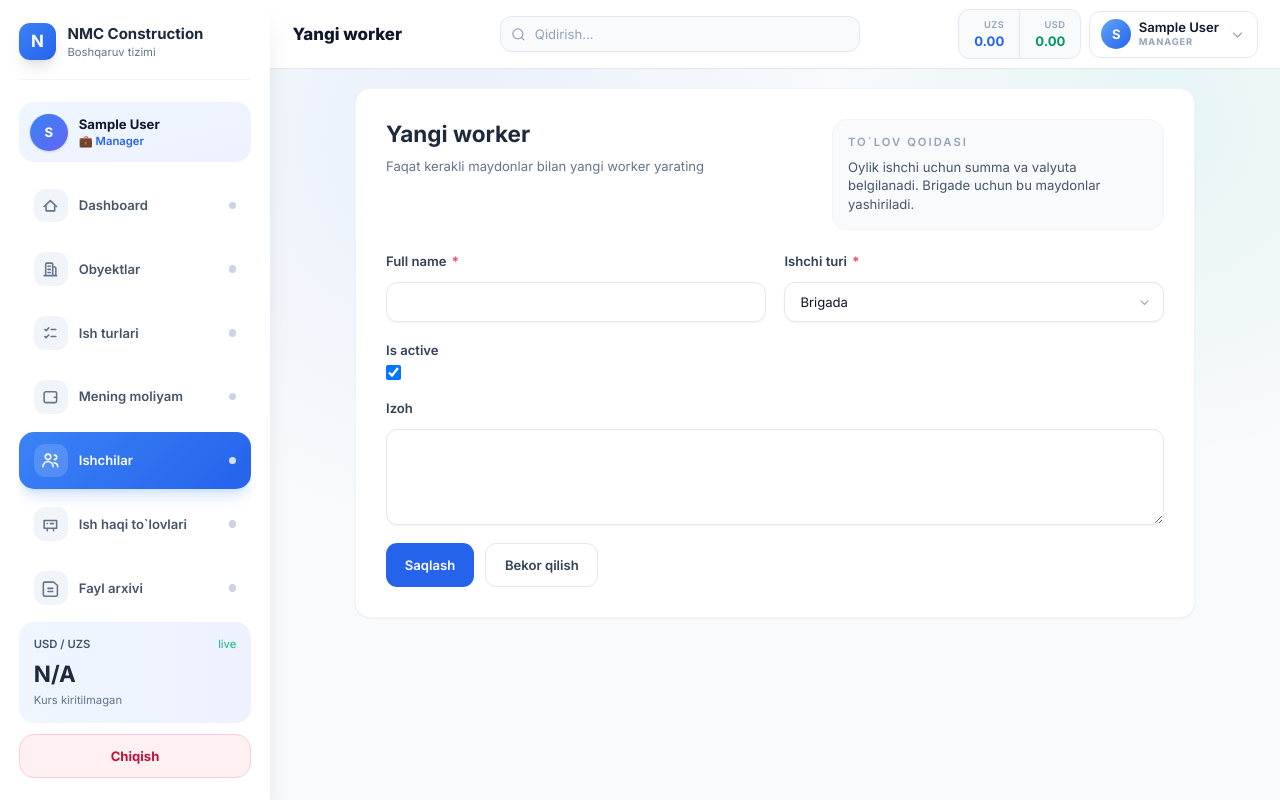
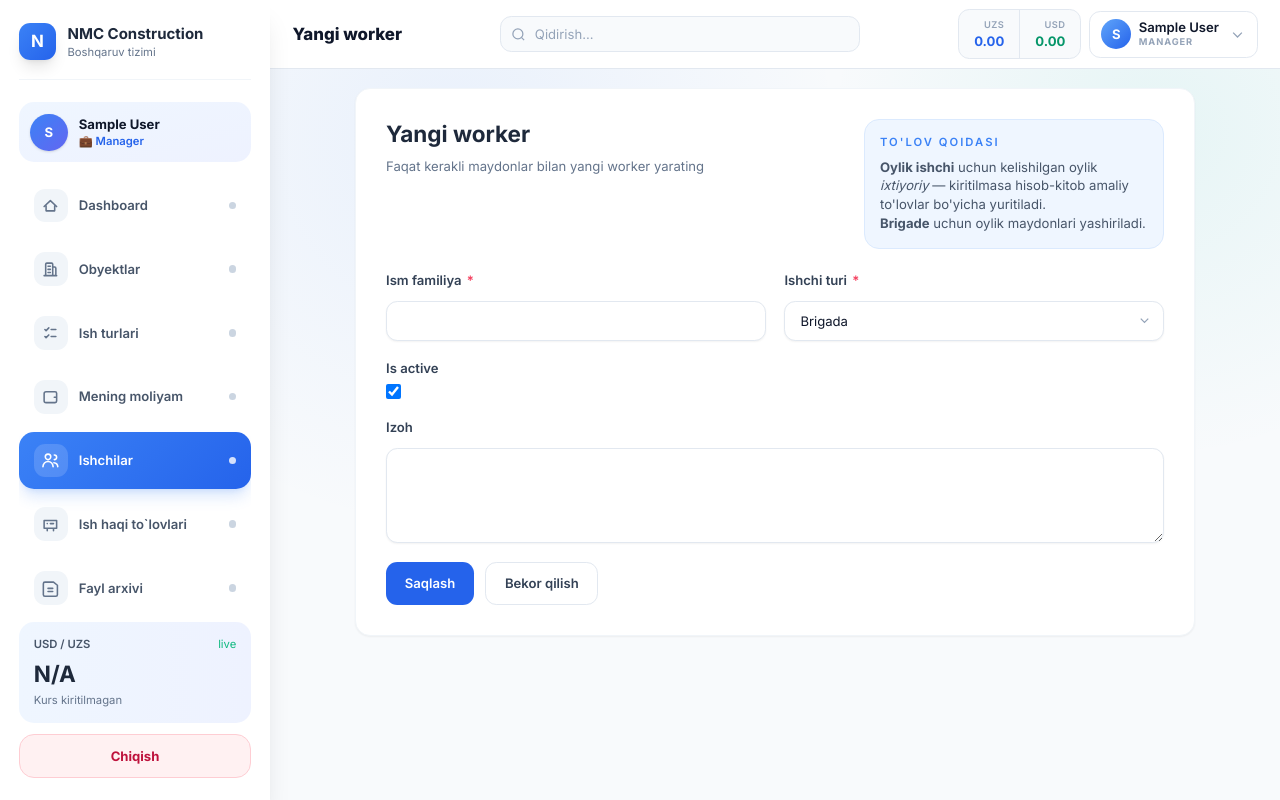
Before and after one commit to IskandarDusbekov/NMC, a Django app: page /workers/create/ in a window 1280 px wide. Run offline with Django 5.2, Linux system fonts and the light colour scheme; the visitor is signed in with stand-in values (Sample User, id 1); data that the repository does not hold is empty; some libraries are stand-ins or nearby versions.

Commit message:
feat: ishchi oylik maydoni ixtiyoriy — kelishuv asosida hisob-kitob
MONTHLY turida monthly_salary va salary_currency endi majburiy emas.
Ikkalasi yoki hech biri kiritilishi kerak. Brigade turida avtomatik tozalanadi.
worker_form/list/detail yangilandi: Kelishuv asosida badge, qarzdorlik hisob.

Co-Authored-By: Claude Sonnet 4.6 <noreply@anthropic.com>

```diff
--- a/apps/workforce/forms.py
+++ b/apps/workforce/forms.py
@@ -23,13 +23,15 @@ class WorkerForm(StyledFormMixin, forms.ModelForm):
 
     def __init__(self, *args, **kwargs):
         super().__init__(*args, **kwargs)
-        self.fields['full_name'].label = 'Full name'
+        self.fields['full_name'].label = 'Ism familiya'
         self.fields['worker_type'].label = 'Ishchi turi'
-        self.fields['monthly_salary'].label = 'Oylik summa'
-        self.fields['salary_currency'].label = 'Oylik valyutasi'
+        self.fields['monthly_salary'].label = 'Kelishilgan oylik summa'
+        self.fields['salary_currency'].label = 'Valyuta'
         self.fields['notes'].label = 'Izoh'
         self.fields['monthly_salary'].required = False
         self.fields['salary_currency'].required = False
+        self.fields['monthly_salary'].help_text = 'Ixtiyoriy. Kelishilgan oylik miqdori (to\'lash amaliy to\'lovlar bo\'yicha hisoblanadi).'
+        self.fields['salary_currency'].help_text = 'Ixtiyoriy. Faqat summa kiritilganda tanlang.'
         self.fields['worker_type'].widget.attrs['data-worker-type-input'] = 'true'
         self.fields['monthly_salary'].widget.attrs['data-worker-monthly-input'] = 'true'
         self.fields['salary_currency'].widget.attrs['data-worker-monthly-currency'] = 'true'
@@ -39,14 +41,21 @@ class WorkerForm(StyledFormMixin, forms.ModelForm):
         worker_type = cleaned_data.get('worker_type')
         monthly_salary = cleaned_data.get('monthly_salary')
         salary_currency = cleaned_data.get('salary_currency')
+
         if worker_type == Worker.WorkerType.BRIGADE:
+            # Brigade uchun oylik maydonlar har doim tozalanadi
             cleaned_data['monthly_salary'] = None
             cleaned_data['salary_currency'] = ''
         elif worker_type == Worker.WorkerType.MONTHLY:
-            if monthly_salary is None:
-                self.add_error('monthly_salary', 'Oylik ishchi uchun oylik summa majburiy.')
-            if not salary_currency:
-                self.add_error('salary_currency', 'Oylik ishchi uchun valyuta tanlang.')
+            # Oylik ishchi uchun maydonlar ixtiyoriy:
+            # kiritilmasa — None saqlanadi, hisob-kitob amaliy to'lovlar bo'yicha yuritiladi
+            if monthly_salary is not None and not salary_currency:
+                # Summa kiritilgan bo'lsa valyuta ham kerak
+                self.add_error('salary_currency', 'Summa kiritilgan bo\'lsa valyutani ham tanlang.')
+            if salary_currency and monthly_salary is None:
+                # Valyuta tanlangan bo'lsa summa ham kerak
+                self.add_error('monthly_salary', 'Valyuta tanlangan bo\'lsa summani ham kiriting.')
+
         return cleaned_data
 
 
--- a/templates/workforce/worker_form.html
+++ b/templates/workforce/worker_form.html
@@ -7,9 +7,12 @@
                 <h2 class="text-2xl font-bold text-slate-800">{{ page_title }}</h2>
                 <p class="mt-2 text-sm text-slate-500">{{ page_subtitle }}</p>
             </div>
-            <div class="rounded-2xl border border-slate-100 bg-slate-50 px-4 py-4">
-                <p class="text-xs font-semibold uppercase tracking-[0.18em] text-slate-400">To`lov qoidasi</p>
-                <p class="mt-2 max-w-xs text-sm text-slate-600">Oylik ishchi uchun summa va valyuta belgilanadi. Brigade uchun bu maydonlar yashiriladi.</p>
+            <div class="rounded-2xl border border-blue-100 bg-blue-50 px-4 py-4 max-w-xs">
+                <p class="text-xs font-semibold uppercase tracking-[0.18em] text-blue-500">To'lov qoidasi</p>
+                <p class="mt-2 text-sm text-slate-600">
+                    <strong>Oylik ishchi</strong> uchun kelishilgan oylik <em>ixtiyoriy</em> — kiritilmasa hisob-kitob amaliy to'lovlar bo'yicha yuritiladi.<br>
+                    <strong>Brigade</strong> uchun oylik maydonlari yashiriladi.
+                </p>
             </div>
         </div>
 
@@ -23,9 +26,26 @@
             <div class="md:col-span-2">{% include "includes/form_field.html" with field=form.notes %}</div>
             {% for error in form.non_field_errors %}<p class="md:col-span-2 text-sm text-rose-600">{{ error }}</p>{% endfor %}
             <div class="md:col-span-2 flex gap-3">
-                <button type="submit" class="rounded-xl bg-blue-600 px-5 py-3 text-sm font-semibold text-white">Saqlash</button>
-                <a href="{% url 'workforce:worker-list' %}" class="rounded-xl border border-slate-200 px-5 py-3 text-sm font-semibold text-slate-700">Bekor qilish</a>
+                <button type="submit" class="rounded-xl bg-blue-600 px-5 py-3 text-sm font-semibold text-white hover:bg-blue-700">Saqlash</button>
+                <a href="{% url 'workforce:worker-list' %}" class="rounded-xl border border-slate-200 px-5 py-3 text-sm font-semibold text-slate-700 hover:bg-slate-50">Bekor qilish</a>
             </div>
         </form>
     </section>
+
+    <script>
+    (function () {
+        const typeSelect  = document.querySelector('[data-worker-type-input]');
+        const salaryWrap  = document.getElementById('worker-monthly-salary-field');
+        const currWrap    = document.getElementById('worker-monthly-currency-field');
+        if (!typeSelect) return;
+
+        function toggle() {
+            const isBrigade = typeSelect.value === 'brigade';
+            salaryWrap.style.display = isBrigade ? 'none' : '';
+            currWrap.style.display   = isBrigade ? 'none' : '';
+        }
+        typeSelect.addEventListener('change', toggle);
+        toggle();
+    })();
+    </script>
 {% endblock %}
```
Also changed, not shown: templates/workforce/worker_detail.html (+39 -13 lines), templates/workforce/worker_list.html (+14 -6 lines).
